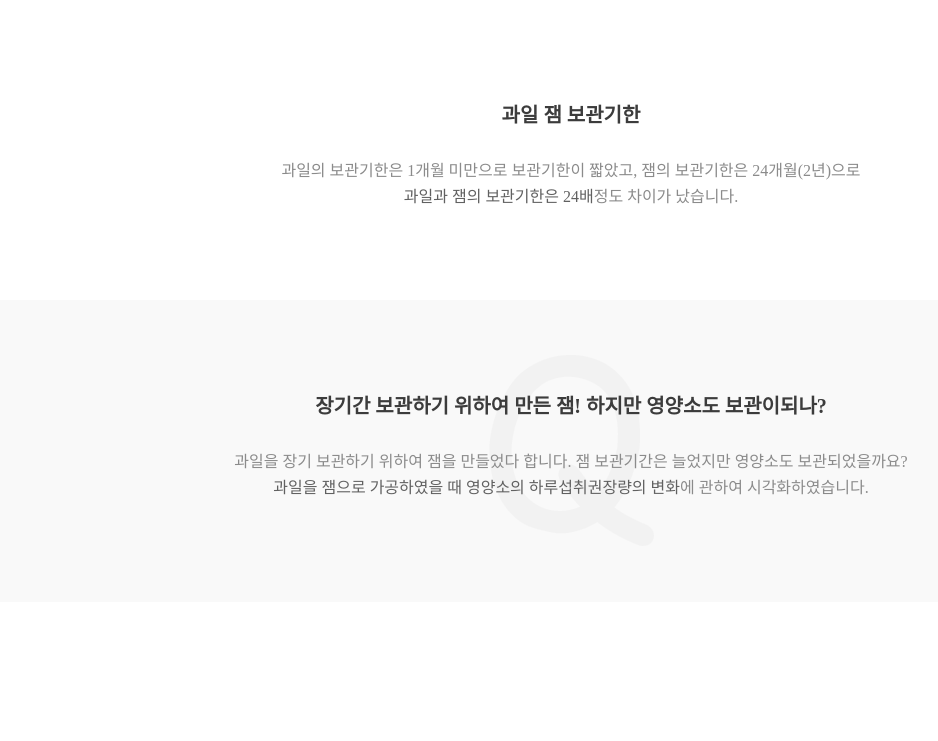
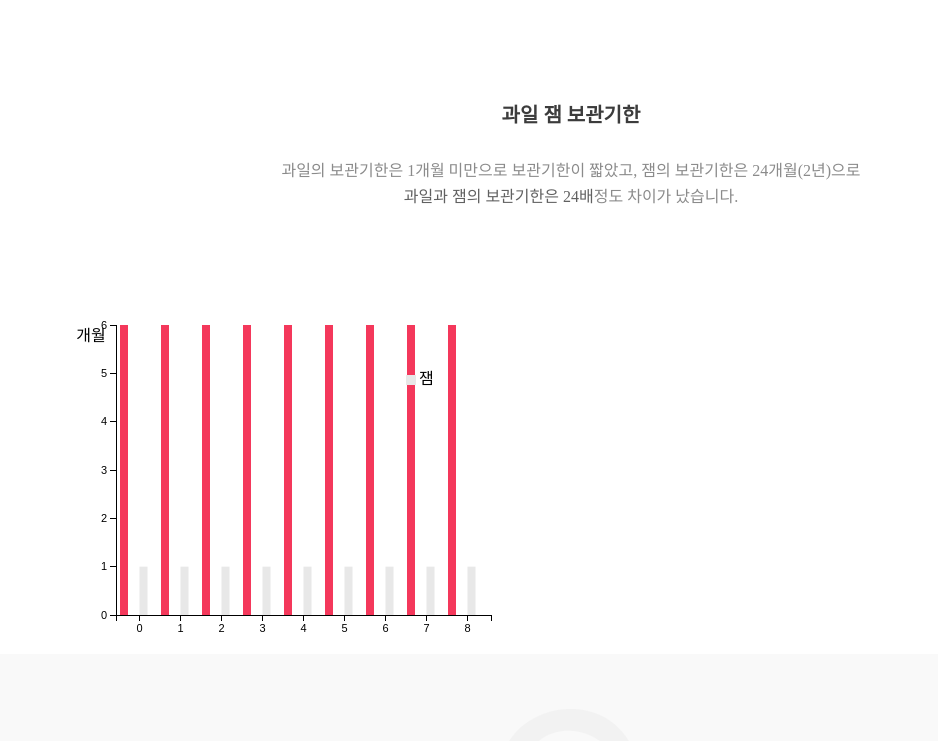
Before and after one commit to bowbowbow/d3-practice, a plain HTML site: page index.html in a window 1280 px wide. Shown: the top 741 px of the page, without its empty margins (69-1007 px from the left). Drawn offline with nearby package versions, Linux system fonts and the light colour scheme.

Commit message:
바차트 추가 함

```diff
--- /dev/null
+++ b/bar.js
@@ -0,0 +1,180 @@
+function drawBarGraph() {
+  var margin = {
+      top: 25, right: 40, bottom: 35, left: 85
+    },
+    w = 500 - margin.left - margin.right,
+    h = 350 - margin.top - margin.bottom;
+  var padding = 10;
+
+  var colors = {
+    0: ["잼", "#e8e8e8"],
+    1: ["과일", "#f4385b"]
+  };
+
+  var legend = ['잼', '과일'];
+
+  var dataset = [
+    { "keyword": "사과", "global": 6, "local": 1},
+    { "keyword": "귤", "global": 6, "local": 1},
+    { "keyword": "딸기", "global": 6, "local": 1 },
+    { "keyword": "복숭아", "global": 6, "local": 1},
+    { "keyword": "블루베리", "global": 6, "local": 1 },
+    { "keyword": "감", "global": 6, "local": 1 },
+    { "keyword": "살구", "global": 6, "local": 1 },
+    { "keyword": "포도", "global": 6, "local": 1 },
+    { "keyword": "청포도", "global": 6, "local": 1 }
+  ];
+
+  var xScale = d3.scale.ordinal()
+  .domain(d3.range(dataset.length))
+  .rangeRoundBands([0, w], 0.05);
+
+  // ternary operator to determine if global or local has a larger scale
+  var yScale = d3.scale.linear()
+  .domain([0, d3.max(dataset, function (d) {
+    return (d.local > d.global) ? d.local : d.global;
+  })])
+  .range([h, 0]);
+
+  var xAxis = d3.svg.axis()
+  .scale(xScale)
+  .orient("bottom");
+
+  var yAxis = d3.svg.axis()
+  .scale(yScale)
+  .orient("left")
+  .ticks(5);
+
+  var global = function (d) {
+    return d.global;
+  };
+  var commaFormat = d3.format(',');
+
+  //SVG element
+  var svg = d3.select("#bar-graph")
+  .append("svg")
+  .attr("width", w + margin.left + margin.right)
+  .attr("height", h + margin.top + margin.bottom)
+  .append("g")
+  .attr("transform", "translate(" + margin.left + "," + margin.top + ")");
+
+  // Graph Bars
+  var sets = svg.selectAll(".set")
+    .data(dataset)
+    .enter()
+    .append("g")
+    .attr("class", "set")
+    .attr("transform", function (d, i) {
+      return "translate(" + xScale(i) + ",0)";
+    })
+  ;
+
+  sets.append("rect")
+  .attr("class", "local")
+  .attr("width", '8')
+  .attr("y", function (d) {
+    return yScale(d.local);
+  })
+  .attr("x", xScale.rangeBand() / 2)
+  .attr("height", function (d) {
+    return h - yScale(d.local);
+  })
+  .attr("fill", colors[0][1])
+  .append("text")
+  .text(function (d) {
+    return d.local;
+  })
+  .attr("text-anchor", "middle")
+  .attr("x", function (d, i) {
+    return xScale(i) + xScale.rangeBand() / 2;
+  })
+  .attr("y", function (d) {
+    return h - yScale(d.local) + 14;
+  })
+  .attr("font-family", "sans-serif")
+  .attr("font-size", "11px")
+  .attr("fill", "black");
+
+  sets.append("rect")
+  .attr("class", "global")
+  .attr("width", "8")
+  .attr("y", function (d) {
+    return yScale(d.global);
+  })
+  .attr("height", function (d) {
+    return h - yScale(d.global);
+  })
+  .attr("fill", colors[1][1])
+  .append("text")
+  .text(function (d) {
+    return d.global;
+  })
+  .attr("text-anchor", "middle")
+  .attr("x", function (d, i) {
+    return xScale(i) + xScale.rangeBand() / 2;
+  })
+  .attr("y", function (d) {
+    return h - yScale(d.global) + 14;
+  })
+  .attr("font-family", "sans-serif")
+  .attr("font-size", "11px")
+  .attr("fill", "red");
+
+  // xAxis
+  svg.append("g") // Add the X Axis
+  .attr("class", "x axis")
+  .attr("transform", "translate(0," + (h) + ")")
+  .call(xAxis);
+
+  // yAxis
+  svg.append("g")
+  .attr("class", "y axis")
+  .attr("transform", "translate(0 ,0)")
+  .call(yAxis);
+
+  // yAxis label
+  svg.append("text")
+  .attr("transform", "rotate(0)")
+  .attr("y", 0)
+  .attr("x", -25)
+  .attr("dy", "1em")
+  .style("text-anchor", "middle")
+  .text("개월");
+
+  // add legend
+  var legend = svg.append("g")
+  .attr("class", "legend")
+  //.attr("x", w - 65)
+  //.attr("y", 50)
+  .attr("height", 100)
+  .attr("width", 100)
+  .attr('transform', 'translate(-20,50)');
+
+  legend.selectAll('rect')
+  .data(legend)
+  .enter()
+  .append("rect")
+  .attr("x", w - 65)
+  .attr("y", function (d, i) {
+    return i * 20;
+  })
+  .attr("width", 10)
+  .attr("height", 10)
+  .style("fill", function (d) {
+    var color = colors[legend.indexOf(d)][1];
+    return color;
+  });
+
+  legend.selectAll('text')
+  .data(legend)
+  .enter()
+  .append("text")
+  .attr("x", w - 52)
+  .attr("y", function (d, i) {
+    return i * 20 + 9;
+  })
+  .text(function (d) {
+    var text = colors[legend.indexOf(d)][0];
+    return text;
+  });
+}
--- a/index.html
+++ b/index.html
@@ -19,7 +19,7 @@
     </div>
   </div>
   <div class="row">
-
+    <div id="bar-graph"></div>
   </div>
 </div>
 <div style="width: 100%; background-color: #f9f9f9;">
@@ -169,12 +169,10 @@
 </div>
 </body>
 
-<!--d3와 연결-->
-<script type="text/javascript" src="./d3/d3.js"></script>
 <script type="text/javascript" src="http://d3js.org/d3.v3.js"></script>
+<script src="./radar.js"></script>
+<script src="./bar.js"></script>
 
-<!--Script Import-->
-<script src="./radar.js"></script>
 <script src="./script.js"></script>
 
 </html>
--- a/script.js
+++ b/script.js
@@ -301,124 +301,5 @@ RadarChart.draw('#chart-radar-9', data9, {
 });
 
 
-// var dataBasic = [95, 3, 2];
-// var domain = ["Data1", "Data2", "Data3"];
 
-// var dataBasic2 = [40, 30, 20, 5, 5];
-// var domain2 = ["A", "B", "C", "D", "E"]
-
-// drawPieGraph("#pie-graph-basic", dataBasic, 60, 160, domain, "<첫 번째 파이 그래프>");
-// drawPieGraph("#pie-graph-sec", dataBasic2, 80, 120, domain2, "<두 번째 파이 그래프>");
-
-// function drawPieGraph(svgId, data , ir, or, dm, title) {
-//     var pie = d3.pie();
-//     var arc = d3.arc().innerRadius(ir).outerRadius(or);
-
-//     var pieElements = d3.select(svgId)
-//         .selectAll("path")
-//         .data(pie(data))
-//         .enter()
-//         .append("path")
-//         .attr("class", "pieGraph")
-//         .attr("d", arc)
-//         .attr("transform", "translate(200, 200)")
-//         .style("fill", function(d,i){
-//             return ["#A3ACAC","#C6D0D2","#F9F9F9","#FF0000","#0000FF"][i];
-//         })
-//         .on("mouseover", function(d,i){
-//             svgText.append("text")
-//                 .attr("dy", "0.5em")
-//                 .style("text-anchor", "middle")
-//                 .style("font-size", 18)
-//                 .style("font-weight", 400)
-//                 .attr("class", "label")
-//                 .style("fill", "#FF0000")
-//                 .text(dm[i]+": "+data[i]+"%")
-
-//             d3.select(this).style("fill", "#00FF00")
-//         })
-//         .on("mouseout", function(d,i){
-//             svgText.select(".label").remove();
-
-//             d3.select(this).style("fill", function(){
-//                 return ["#A3ACAC","#C6D0D2","#F9F9F9","#FF0000","#0000FF"][i];
-//             })
-//         })
-
-//     var svgText = d3.select(svgId)
-//         .append("svg")
-//         .attr("width", 400)
-//         .attr("height", 400)
-//         .append("g")
-//         .attr("transform", "translate(200, 200)")
-
-//     var pieTitle = d3.select(svgId)
-//         .append("text")
-//         .style("text-anchor", "middle")
-//         .attr("class", "pietitle")
-//         .attr("transform", "translate(200, 385)")
-//         .text(title)
-// }
-
-// var barData = [13, 11, 2, 8, 8, 5];
-
-// drawBarGraph("#first-bar-graph-svg", barData);
-
-// function drawBarGraph(svgId, data) {
-//     var barElements = d3.select(svgId)
-//         .selectAll("rect")
-//         .data(data)
-//         .enter()
-//         .append("rect")
-//         .attr("x", 60)
-//         .attr("y", function(d, i) {
-//             return i * 25;
-//         })
-//         .attr("width", function(d, i) {
-//             return d * 40;
-//         })
-//         .attr("height", "18px")
-//         .style("fill", "#0000FF")
-//         .on("mouseover", function(d, i){
-//             barValue.append("text")
-//                 .attr("x", 70)
-//                 .attr("y", i * 25 + 14)
-//                 .attr("class", "label")
-//                 .style("font-size", 13)
-//                 .style("font-weight", 400)
-//                 .style("fill", "#FFFFFF")
-//                 .text(data[i])
-
-//             d3.select(this).style("fill", "#FF0000")
-//         })
-//         .on("mouseout", function(d, i) {
-//             barValue.select(".label").remove();
-
-//             d3.select(this).style("fill", "#0000FF")
-//         })
-
-//     barElements.enter()
-//         .append("text")
-//         .attr("class", "barName")
-//         .attr("x", 0)
-//         .attr("y", function(d,i){
-//             return i * 25;
-//         })
-//         .text(function(d, i){
-//             return ["A", "B", "C", "D", "E", "F"][i];
-//         })
-
-//     var barValue = d3.select(svgId)
-//         .append("svg")
-//         .attr("width", 320)
-//         .attr("height", 240)
-//         .attr("class", "barValue")
-//         .append("g")
-
-//     var barTitle = d3.select(svgId)
-//         .append("text")
-//         .style("text-anchor", "middle")
-//         .attr("class", "bartitle")
-//         .attr("transform", "translate(300, 200)")
-//         .text("막대 그래프")
-// }
+drawBarGraph();
--- a/style.css
+++ b/style.css
@@ -1,5 +1,53 @@
 @charset "UTF-8";
 /* 나눔 스퀘어 라운드 적용하기 */
+
+/* 바차트 */
+#tooltip {
+	position: absolute;
+	width: 50px;
+	height: auto;
+	padding: 10px;
+	background-color: white;
+	-webkit-border-radius: 10px;
+	-moz-border-radius: 10px;
+	border-radius: 10px;
+	-webkit-box-shadow: 4px 4px 10px rgba(0, 0, 0, 0.4);
+	-moz-box-shadow: 4px 4px 10px rgba(0, 0, 0, 0.4);
+	box-shadow: 4px 4px 10px rgba(0, 0, 0, 0.4);
+	pointer-events: none;
+}
+#tooltip.hidden {
+	display: none;
+}
+#tooltip p {
+	margin: 0;
+	font-family: sans-serif;
+	font-size: 12px;
+	line-height: 16px;
+}
+.indent{
+	padding-left: 5px;
+}
+
+rect {
+	-moz-transition: all 0.3s;
+	-webkit-transition: all 0.3s;
+	-o-transition: all 0.3s;
+	transition: all 0.3s;
+}
+rect:hover{
+	fill: orange;
+}
+.axis path,
+.axis line {
+	fill: none;
+	stroke: black;
+	shape-rendering: crispEdges;
+}
+.axis text {
+	font-family: sans-serif;
+	font-size: 11px;
+}
 
 * {
 	box-sizing: border-box;
```
